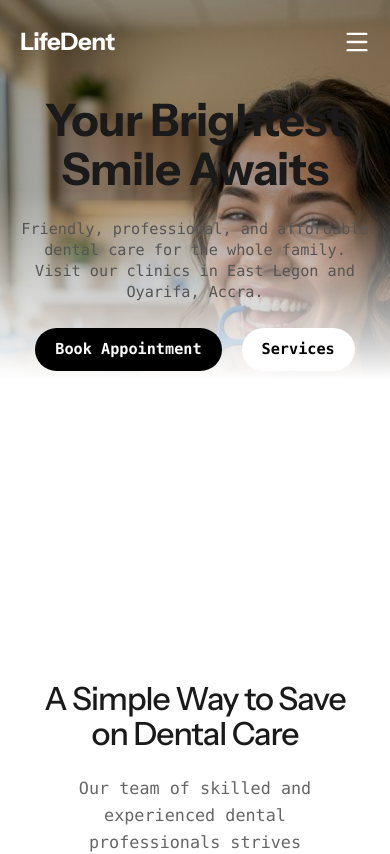
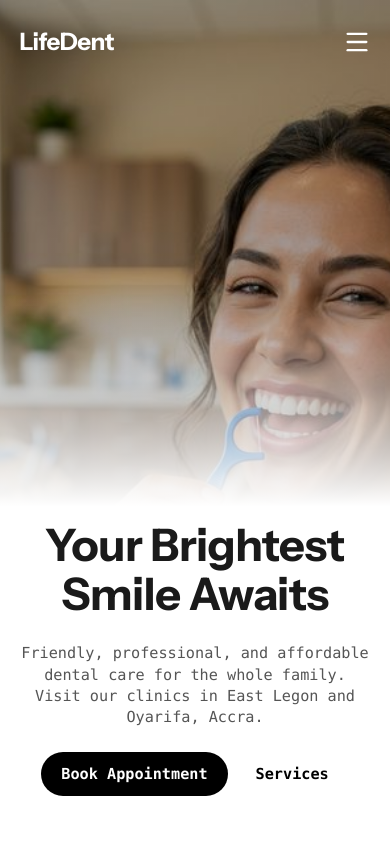
Before and after one commit to darlain71/dentist-site, a React (Vite) app: page /#/ in a window 390 px wide. Shown: the top 854 px of the page. Built offline with nearby package versions, Linux system fonts and the light colour scheme; a web font is replaced by a local one.

Commit message:
UI: Reduce white gradient overlay height on mobile hero

```diff
--- a/src/index.css
+++ b/src/index.css
@@ -453,13 +453,19 @@ h6,
 }
 
 @media (max-width: 768px) {
+  .hero-background::after {
+    background: linear-gradient(to top, #ffffff 0%, #ffffff 40%, rgba(255, 255, 255, 0) 65%);
+  }
+
   .hero-section {
     padding: 1.5rem;
-    min-height: 75vh;
+    min-height: 100vh;
   }
 
   .hero-content {
-    padding-top: 8rem;
+    padding-top: 0;
+    justify-content: flex-end;
+    padding-bottom: 2rem;
   }
 
   .hero-cards {
@@ -2842,16 +2848,24 @@ img {
 /* Universal Responsive Adjustments for Mobile / Small Devices */
 @media (max-width: 480px) {
   .hero-section {
-    min-height: 75vh;
+    min-height: 100vh;
     padding-top: 2rem;
     padding-bottom: 2rem;
   }
 
   .hero-content {
     margin-top: 0 !important;
-    padding-top: 4rem;
+    padding-top: 0;
+    justify-content: flex-end;
     align-items: center;
     text-align: center;
+    padding-bottom: 1rem;
+  }
+
+  .hero-actions {
+    flex-wrap: wrap;
+    justify-content: center;
+    gap: 0.5rem;
   }
 
   .title-row {
```
